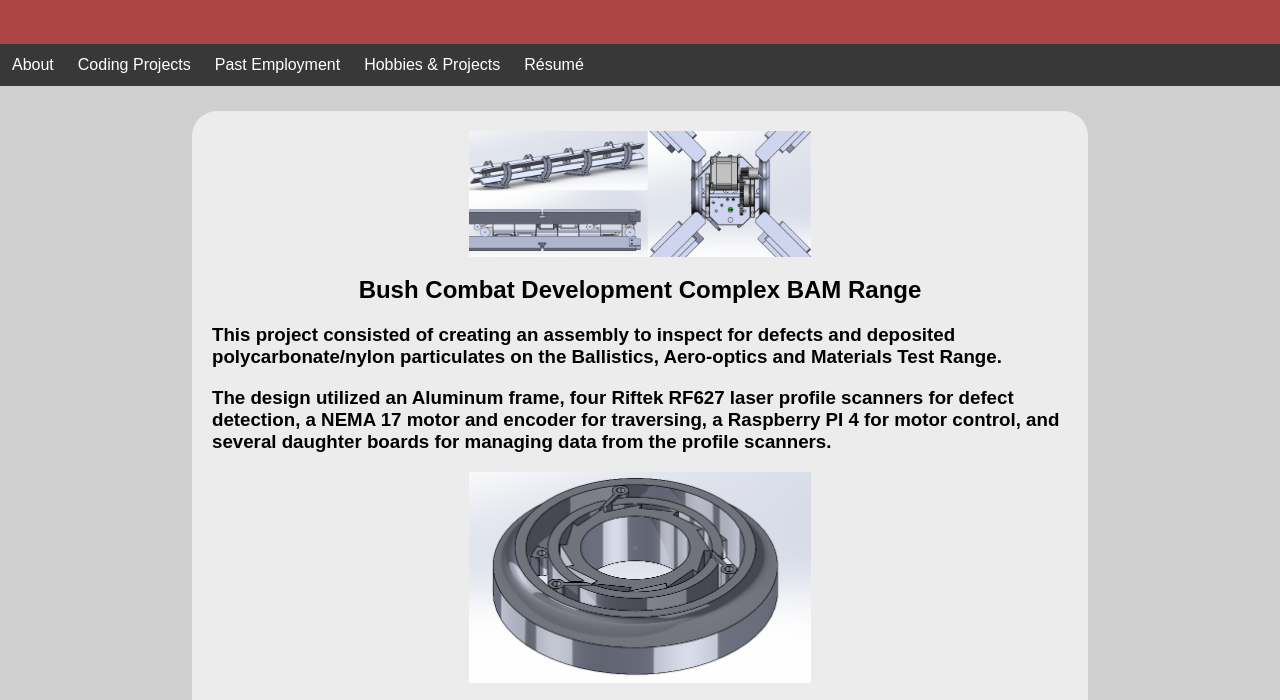
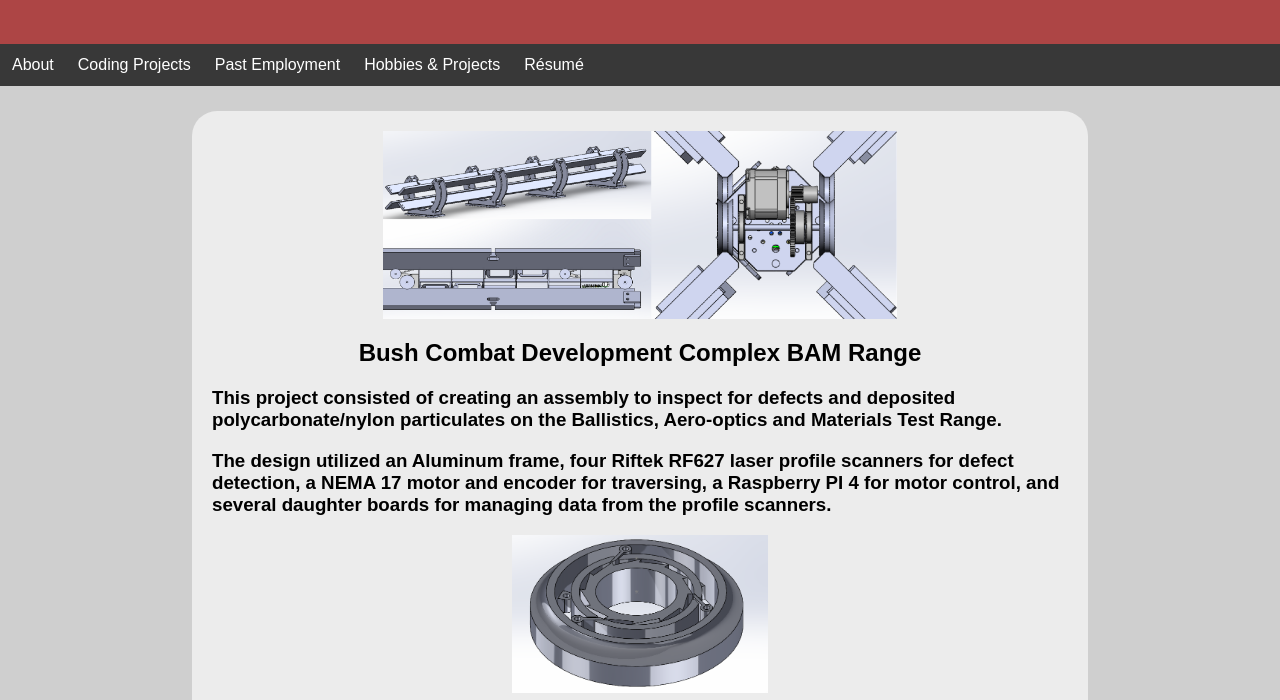
Before and after one commit to JoshWarn/JoshWarn.github.io, a plain HTML site: page HobbiesProjects.html in a window 1280 px wide. Shown: the part 95-795 px from the top of the page. Drawn offline with Linux system fonts and the light colour scheme.

Commit message:
Update HobbiesProjects.html

```diff
--- a/HobbiesProjects.html
+++ b/HobbiesProjects.html
@@ -357,12 +357,12 @@ a:link, a:visited, a:hover, a:active { color: white }
 </div>
 
 <div class="main" id="border">
-  <center><img class="center" src="Project_BAM.png" align="center" width="40%"></center>
+  <center><img class="center" src="Project_BAM.png" align="center" width="60%"></center>
   <h2 style="text-align:center">Bush Combat Development Complex BAM Range</h1>
   <h3 style="text-align:left"> This project consisted of creating an assembly to inspect for defects and deposited polycarbonate/nylon particulates on the Ballistics, Aero-optics and Materials Test Range.</h2>
   <h3 style="text-align:left"> The design utilized an Aluminum frame, four Riftek RF627 laser profile scanners for defect detection, a NEMA 17 motor and encoder for traversing, a Raspberry PI 4 for motor control, and several daughter boards for managing data from the profile scanners.</h2>
 
-  <center><img class="center" src="Project_Clutch.png" align="center" width="40%"></center>
+  <center><img class="center" src="Project_Clutch.png" align="center" width="30%"></center>
   <h2 style="text-align:center">Silent Partner Replacement Clutch</h1>
   <h3 style="text-align:left"> The Silent Partner Replacement Clutch project was a preliminary design of a clutch that engaged at a specified positive angular displacement - resetting when any negative displacement occured.
 	  This CAD does not include springs (both strip and extension) that would be used.</h2>
```
